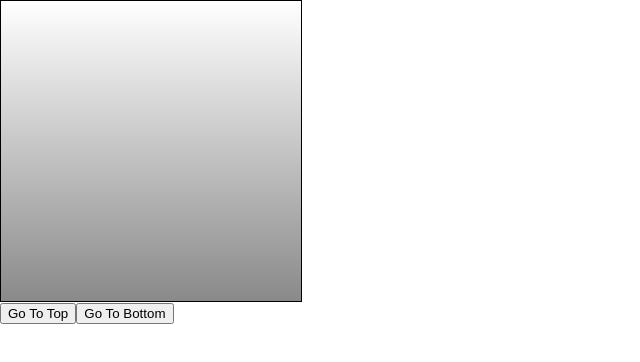
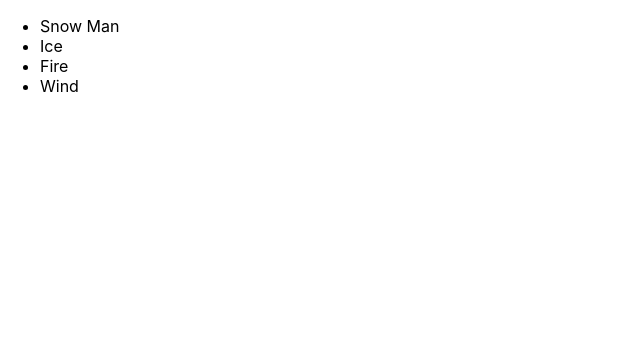
Before and after one commit to rudsa/react-technology, a React (Create React App) app: page / in a window 1280 px wide. Shown: the top 362 px of the page, without its empty margins (0-640 px from the left). Built offline with nearby package versions, Linux system fonts and the light colour scheme.

Commit message:
react Iteration

```diff
--- a/src/App.js
+++ b/src/App.js
@@ -1,17 +1,9 @@
 import React, { Component } from "react";
-import ScrollBox from "./ScrollBox";
+import IterationSample from "./IterationSample";
 
 class App extends Component {
   render() {
-    return (
-      <div>
-        <ScrollBox ref={(ref) => (this.scrollBox = ref)} />
-        <button onClick={() => this.scrollBox.scrollToTop()}>Go To Top</button>
-        <button onClick={() => this.scrollBox.scrollToBottom()}>
-          Go To Bottom
-        </button>
-      </div>
-    );
+    return <IterationSample></IterationSample>;
   }
 }
 
--- /dev/null
+++ b/src/IterationSample.js
@@ -0,0 +1,18 @@
+import React, { useState } from "react";
+
+const IterationSample = () => {
+  const [names, setNames] = useState([
+    { id: 1, text: "Snow Man" },
+    { id: 2, text: "Ice" },
+    { id: 3, text: "Fire" },
+    { id: 4, text: "Wind" },
+  ]);
+  const [inputText, setInputText] = useState("");
+  const [nextId, setNextId] = useState(5);
+
+  const nameList = names.map((name) => <li key={name.id}>{name.text}</li>);
+
+  return <ul>{nameList}</ul>;
+};
+
+export default IterationSample;
```
